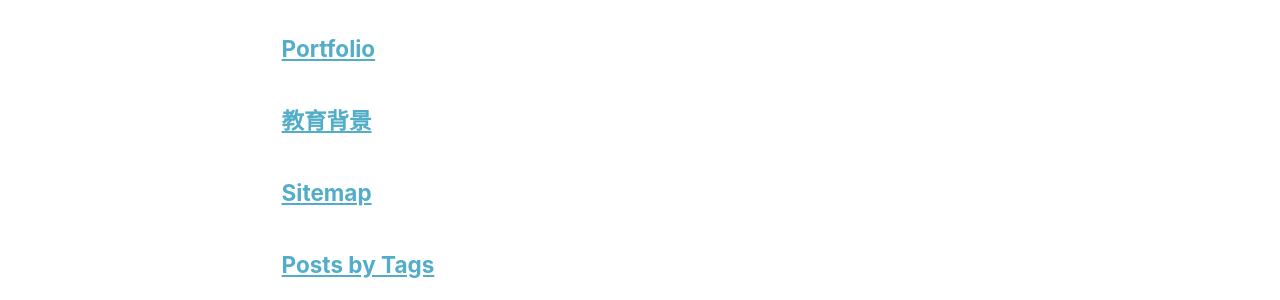
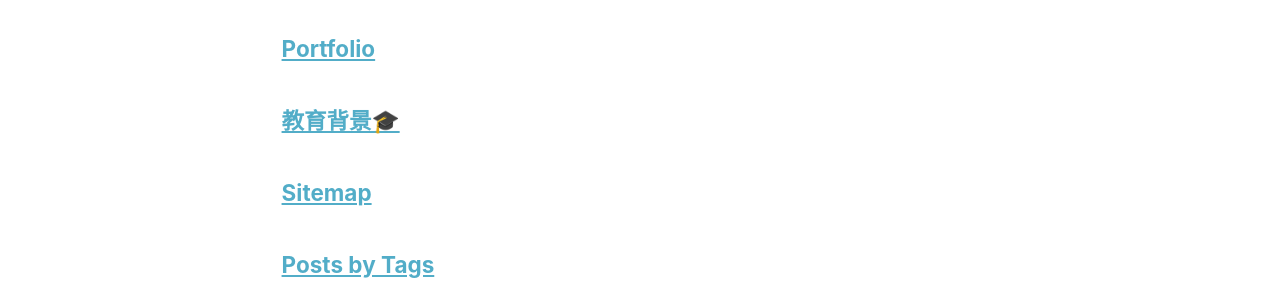
Before and after one commit to lihonghui995/lihonghui995.github.io, a Jekyll site: the page built from _pages/page-archive.html, in a window 1280 px wide and 900 px high, scrolled down 704 px. Shown: the part 153-453 px from the top of the window. Built offline with Jekyll 4.4.1, drawn with Linux system fonts in a browser that asks for light colours; a style sheet for code colours, icons or effects is not loaded.

```diff
--- a/_pages/publications.html
+++ b/_pages/publications.html
@@ -1,6 +1,6 @@
 ---
 layout: archive
-title: "教育背景"
+title: "教育背景🎓"
 permalink: /publications/
 author_profile: true
 ---
```
